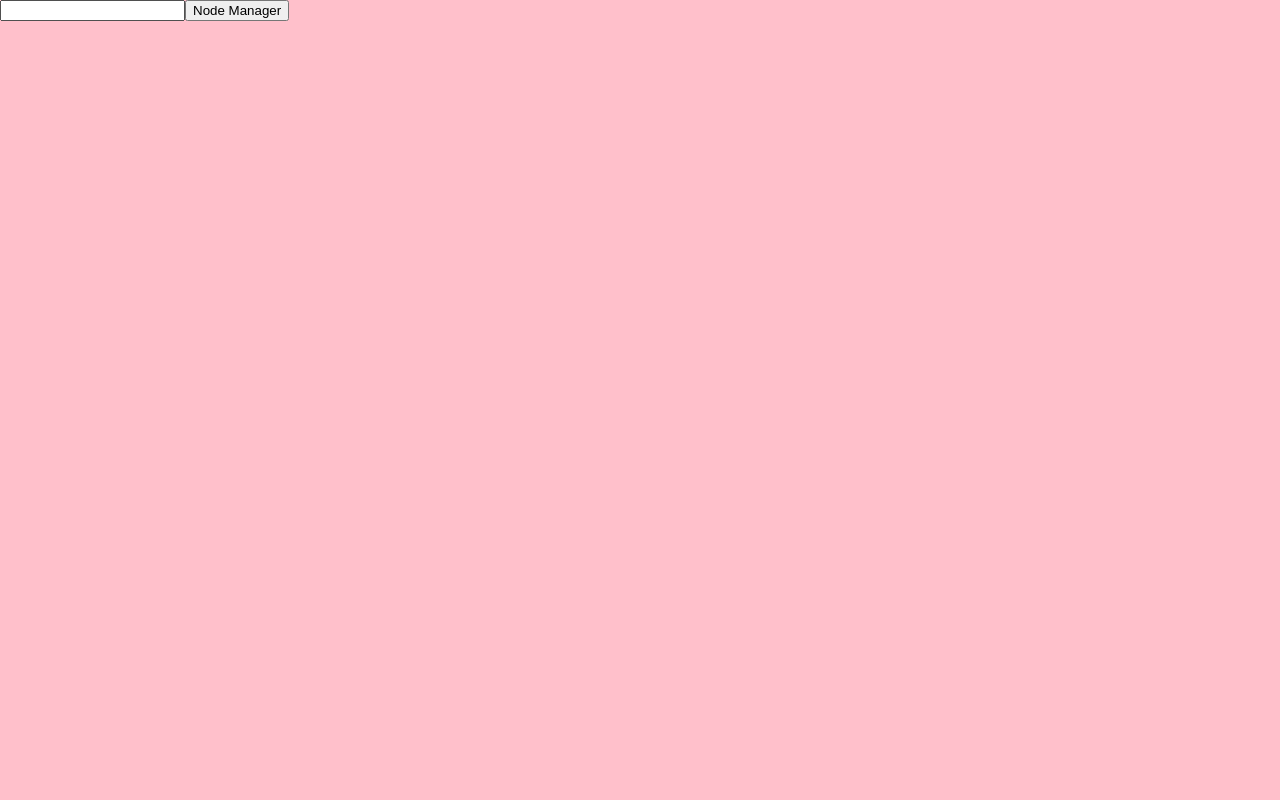
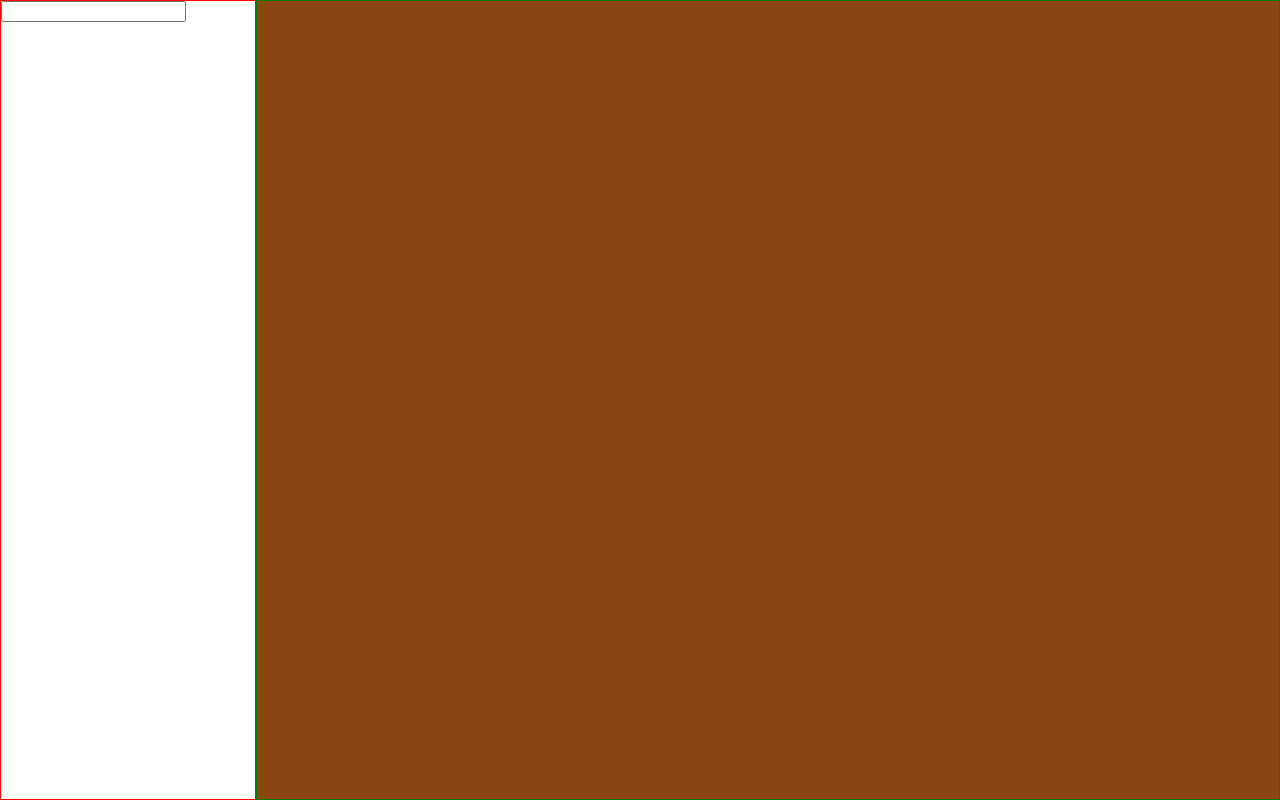
Before and after one commit to sastaachar/graphene, a React (Create React App) app: page / in a window 1280 px wide. Built offline with nearby package versions, Linux system fonts and the light colour scheme.

Commit message:
[⚡ Styling] : Basic 🎨 styling for components

```diff
--- /dev/null
+++ b/src/components/main/gnode/gnode.scss
@@ -0,0 +1,20 @@
+.gnode {
+  position: absolute;
+  width: 100px;
+  height: 100px;
+  background-color: var(--primary);
+  border-radius: 50%;
+  display: grid;
+  place-items: center;
+  &-content {
+    position: relative;
+    background-color: var(--secondary);
+    color: var(--primary);
+    width: 90%;
+    height: 90%;
+    border-radius: 50%;
+    display: grid;
+    place-items: center;
+    border: 2px solid red;
+  }
+}
--- a/src/components/main/gnode/gnode.tsx
+++ b/src/components/main/gnode/gnode.tsx
@@ -1,15 +1,22 @@
-import React from 'react';
+import React, { CSSProperties } from 'react';
+
 import { IGnode } from '../../../store/gnode/models';
 
-// with cursive fonts
+import './gnode.scss';
+
 interface Props {
   gnode: IGnode;
 }
 
 export const Gnode: React.FC<Props> = (props: Props) => {
+  const style: CSSProperties = {
+    left: props.gnode.pos.x,
+    top: props.gnode.pos.y,
+  };
+
   return (
-    <div>
-      <span>NODE : {props.gnode.data}</span>
+    <div className="gnode" style={style}>
+      <span className="gnode-content">{props.gnode.data}</span>
     </div>
   );
 };
--- a/src/components/main/nodeManager/nodeManager.tsx
+++ b/src/components/main/nodeManager/nodeManager.tsx
@@ -1,4 +1,4 @@
-import React, { useState } from 'react';
+import React, { MouseEvent, useRef, useState } from 'react';
 import { connect, ConnectedProps } from 'react-redux';
 
 import { createGnode } from '../../../store/gnode/models';
@@ -6,25 +6,35 @@ import { addGnode } from '../../../store/nodeManager/nodeManagerActions';
 import { AppState } from '../../../store/rootStore';
 import { Gnode } from '../gnode';
 
+import './nodemanager.scss';
+
 interface Props extends PropsFromRedux {}
 
 const NodeManager: React.FC<Props> = (props: Props) => {
   const [inputData, setInputData] = useState('');
+  const boardRef = useRef<HTMLDivElement>(null);
 
-  const onClickHandler = () => {
+  const createNodeOnClick = (e: MouseEvent<HTMLDivElement>) => {
     if (inputData) {
-      const newGnode = createGnode(parseInt(inputData));
+      console.log(e.clientX, e.clientY, boardRef.current?.offsetLeft, boardRef.current?.offsetTop);
+      const newGnode = createGnode(parseInt(inputData), {
+        x: e.pageX - (boardRef.current?.offsetLeft ?? 0) - 50 + (boardRef.current?.scrollLeft ?? 0),
+        y: e.pageY - (boardRef.current?.offsetTop ?? 0) - 50 + (boardRef.current?.scrollTop ?? 0),
+      });
       props.addGnode(newGnode);
     }
   };
 
   return (
-    <div>
-      <input type="text" onChange={(e) => setInputData(e.target.value)} />
-      <button onClick={onClickHandler}>Node Manager</button>
-      {props.nodeManager.graph.nodes.map((node) => (
-        <Gnode gnode={node} key={node.id} />
-      ))}
+    <div className="nodemanager">
+      <div className="panel">
+        <input type="text" value={inputData} onChange={(e) => setInputData(e.target.value)} />
+      </div>
+      <div className="board" onClick={createNodeOnClick} ref={boardRef}>
+        {props.nodeManager.graph.nodes.map((node) => (
+          <Gnode gnode={node} key={node.id} />
+        ))}
+      </div>
     </div>
   );
 };
--- /dev/null
+++ b/src/components/main/nodeManager/nodemanager.scss
@@ -0,0 +1,21 @@
+.nodemanager {
+  width: 100%;
+  height: 100%;
+  background-color: var(--primary);
+  display: flex;
+  flex-direction: row;
+
+  .panel {
+    position: relative;
+    border: 1px solid red;
+    flex-basis: 20%;
+  }
+
+  .board {
+    position: relative;
+    background-color: saddlebrown;
+    border: 1px solid green;
+    flex-basis: 80%;
+    overflow: scroll;
+  }
+}
--- a/src/store/gnode/models/gnode.ts
+++ b/src/store/gnode/models/gnode.ts
@@ -5,13 +5,18 @@ export interface IGnode {
   data: number;
   visited: boolean;
   connections: number[];
+  pos: {
+    x: number;
+    y: number;
+  };
 }
 
-export const createGnode = (data: number): IGnode => {
+export const createGnode = (data: number, pos = { x: 0, y: 0 }): IGnode => {
   return {
     id: uuidv4(),
     data,
     visited: false,
     connections: [],
+    pos,
   };
 };
```
